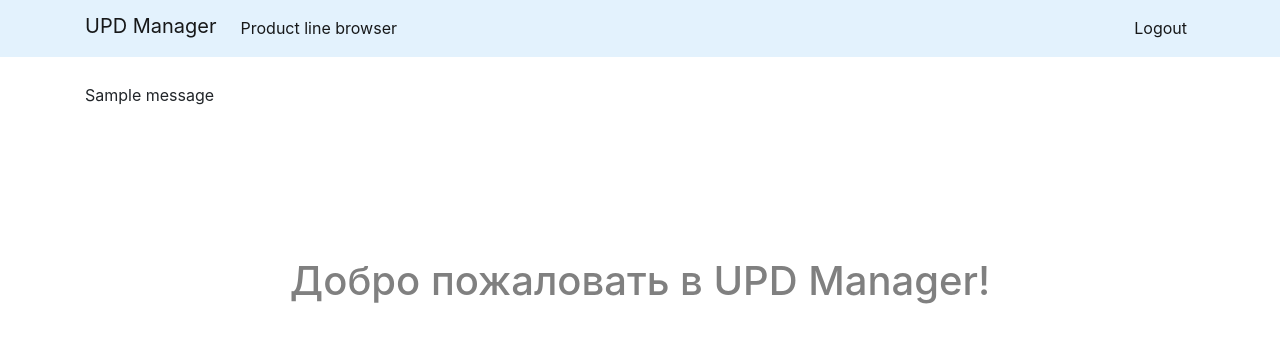
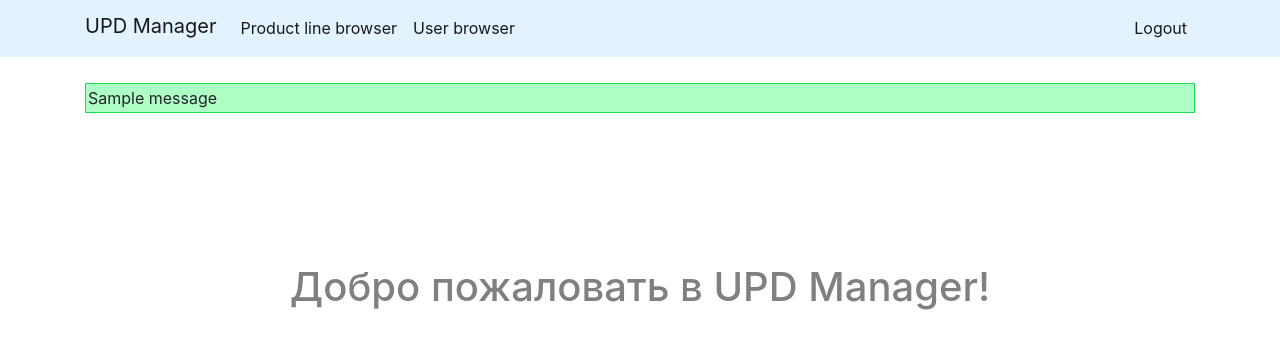
Before and after one commit to aidarhaertdinov/Upd_manager, a Flask app: page / in a window 1280 px wide. Shown: the top 349 px of the page. Run offline with Flask 3, Linux system fonts and the light colour scheme; a user stored in the database is signed in; tables that the repository leaves empty hold one stand-in row (values such as "Sample post"); one stand-in notice (Sample message) is shown; some libraries are stand-ins or nearby versions.

Commit message:
Add UserForm, Flash category, user_browser

```diff
--- a/app/auth/templates/auth/authorization.html
+++ b/app/auth/templates/auth/authorization.html
@@ -4,9 +4,9 @@
 
 {% block content %}
 <div class="container">
-    {% for msg in get_flashed_messages() %}
-        <div class = "flash"> {{ msg }} </div>
-    {% endfor%}
+  {% for category, msg in get_flashed_messages(True) %}
+  <div class = "flash {{ category }}"> {{ msg }} </div>
+  {% endfor %}
     <div class="row justify-content-md-left">
         <div class="col-md-4">
         {{ wtf.quick_form(form) }}
--- a/app/auth/templates/auth/log_in.html
+++ b/app/auth/templates/auth/log_in.html
@@ -5,9 +5,9 @@
 {% block content %}
     <div class="container center">
         <div class="col">
-            {% for msg in get_flashed_messages() %}
-                <div class = "flash"> {{ msg }} </div>
-            {% endfor%}
+            {% for category, msg in get_flashed_messages(True) %}
+            <div class = "flash {{ category }}"> {{ msg }} </div>
+            {% endfor %}
                 <h1>You logged in</h1>
         </div>
     </div>
--- a/app/auth/view.py
+++ b/app/auth/view.py
@@ -21,7 +21,7 @@ def login():
             login_user(user, remember=True)
             return redirect(url_for("auth.success"))
         else:
-            flash("Вы ввели неверный адрес электронной почты или пароль")
+            flash("Вы ввели неверный адрес электронной почты или пароль", category='error')
     return render_template("auth/authorization.html", form=form, title="login")
 
 
@@ -35,6 +35,8 @@ def registration():
         login_user(user, remember=True)
         send_email(user.user_name)
         return redirect(url_for("auth.success"))
+    else:
+        flash("Неверная пара логин/пароль", category='error')
     return render_template("auth/authorization.html", form=form, title="registration")
 
 
@@ -42,7 +44,7 @@ def registration():
 @login_required
 def logout():
     logout_user()
-    flash('You have been logged out.')
+    flash('Вы вышли из системы', category='error')
     return redirect(url_for("auth.login"))
 
 
--- a/app/main/templates/main/base.html
+++ b/app/main/templates/main/base.html
@@ -25,6 +25,9 @@
       <ul class="navbar-nav mr-auto">
         <li class="nav-item active">
           <a class="nav-link" href='{{ url_for("main.product_line_browser") }}'>Product line browser <span class="sr-only">(current)</span></a>
+          {% if current_user.is_authenticated %}
+            <a class="nav-link" href='{{ url_for("main.user_browser") }}'>User browser <span class="sr-only">(current)</span></a>
+          {% endif %}
         </li>
       </ul>
       <ul class="navbar-nav ml-auto">
@@ -45,8 +48,8 @@
 
 {% block content %}
 <div class="container">
-  {% for msg in get_flashed_messages() %}
-    <div class = "flash "> {{ msg }} </div>
+  {% for category, msg in get_flashed_messages(True) %}
+  <div class = "flash {{ category }}"> {{ msg }} </div>
   {% endfor %}
   <h1>Добро пожаловать в UPD Manager!</h1>
 </div>
--- a/app/main/view.py
+++ b/app/main/view.py
@@ -3,7 +3,7 @@ from flask import render_template, request, flash, redirect, url_for
 from app import login_manager
 from flask_wtf.csrf import CSRFError
 from app.model import ProductLine, db, User
-from .form import ProductLineForm
+from .form import ProductLineForm, UserForm
 import os
 from .service import parsing_upd, calculation_cost_without_tax, calculation_tax_amount, calculation_cost_with_tax
 from app.auth.decorators import admin_required, user_required
@@ -39,11 +39,16 @@ def index():
     return render_template("main/base.html")
 
 
-@main.route('/product_line_browser')
-@login_required
+# @main.route('/product_line_browser')
+# @login_required
+# def product_line_browser():
+#     product_lines = ProductLine.query.all()
+#     return render_template("main/product_line_browser.html", product_lines=product_lines, title="Экран №2")
+@main.route("/product_line_browser", methods=['GET', 'POST'])
 def product_line_browser():
-    product_lines = ProductLine.query.all()
-    return render_template("main/product_line_browser.html", product_lines=product_lines, title="Экран №2")
+    page = request.args.get('page', 1, type=int)
+    product_lines = ProductLine.query.paginate(page=page, per_page=7)
+    return render_template("main/product_line_browser1.html", product_lines=product_lines, title="Экран №2")
 
 
 @main.route('/product_line_editor/<id_product_line>', methods=['GET', 'POST'])
@@ -101,6 +106,36 @@ def delete_product_line(id_product_line):
     return redirect(url_for("main.product_line_browser"))
 
 
-@main.errorhandler(404)
-def pageNotFount(error):
-    return render_template("main/page404.html", title="Страница не найдена")
+@main.route('/user_browser')
+@login_required
+@admin_required
+def user_browser():
+    users = User.query.all()
+    return render_template("main/user_browser.html", users=users, title="Пользователи")
+
+
+@main.route('/user_editor/<id>', methods=['GET', 'POST'])
+@login_required
+@admin_required
+def user_editor(id):
+    user = User.query.filter_by(id=id).first()
+    if user:
+        form = UserForm(formdata=request.form, obj=user)
+        if form.validate_on_submit():
+            user.id = form.id.data
+            user.user_name = form.user_name.data
+            user.permission = form.permission.data
+            db.session.add(user)
+            db.session.commit()
+            return redirect(url_for("main.user_browser"))
+        return render_template("main/user_editor.html", form=form)
+
+
+@main.route('/delete_user/<id>', methods=['GET', 'POST'])
+@login_required
+@admin_required
+def delete_user(id):
+    user = User.query.filter_by(id=id).first()
+    db.session.delete(user)
+    db.session.commit()
+    return redirect(url_for("main.user_browser"))
--- a/app/static/css/style.css
+++ b/app/static/css/style.css
@@ -78,3 +78,13 @@ h1 {
 .product_line_editor {
     width: 55%
 }
+.flash {padding: 2px;}
+.flash.error {
+         border: 1px solid #FF4343;
+         background: #FF9C9C;
+         width: max-content;
+}
+.flash.success {
+         border: 1px solid #21DB56;
+         background: #AEFFC5;
+}
```
Also changed, not shown: app/main/form.py (+9 -1 lines).
